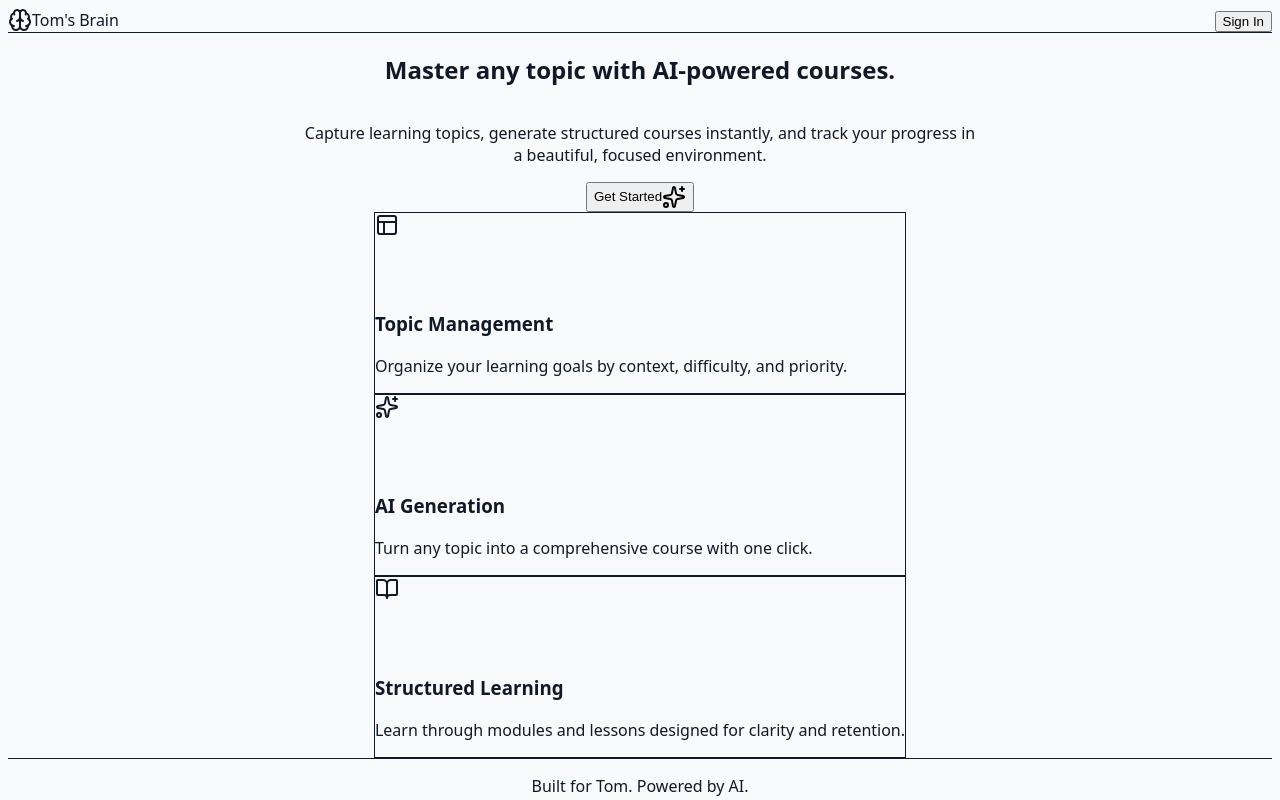
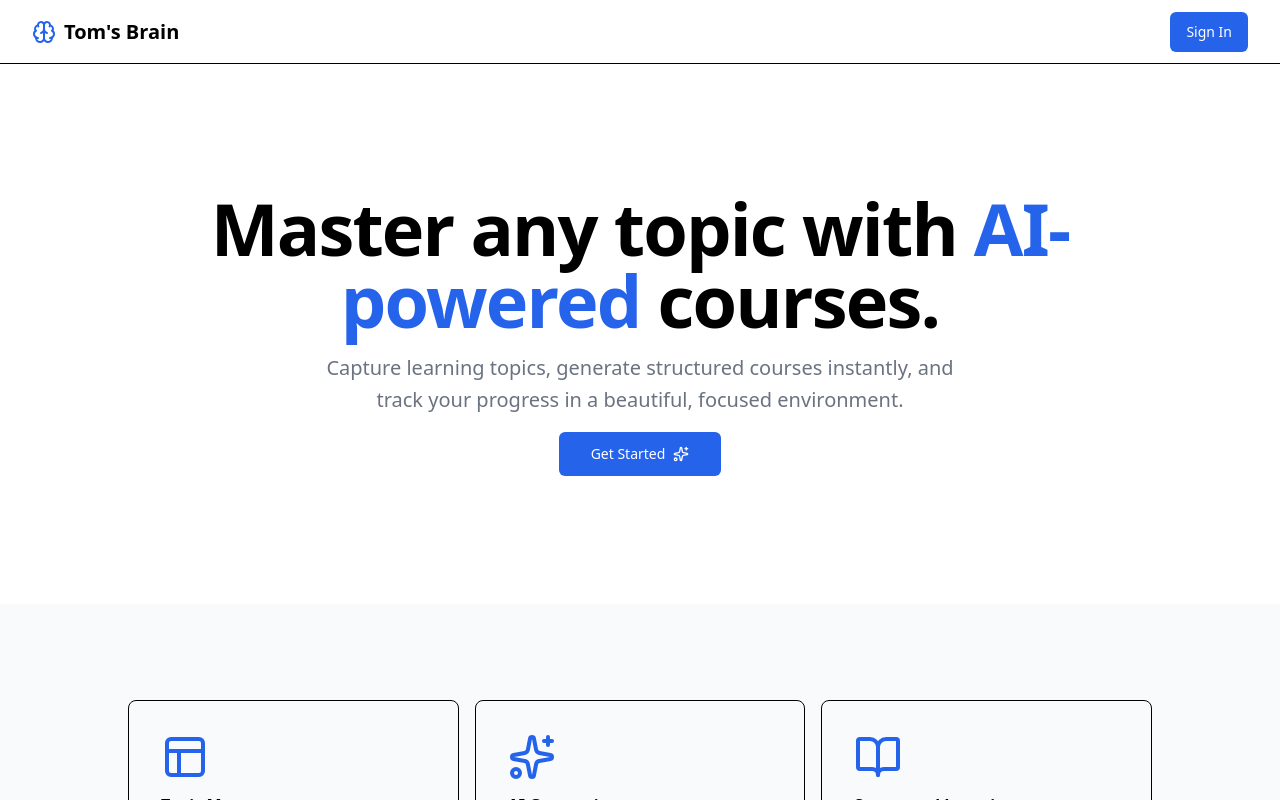
Before and after one commit to PeacockIllustrated/toms-brain, a Next.js app: page / in a window 1280 px wide. Shown: the top 800 px of the page. Built offline with nearby package versions, Linux system fonts and the light colour scheme.

Commit message:
Fix: Update Tailwind CSS configuration to v4

```diff
--- a/app/globals.css
+++ b/app/globals.css
@@ -1,16 +1,99 @@
-@tailwind base;
-@tailwind components;
-@tailwind utilities;
+@import "tailwindcss";
+
+@theme {
+  --color-background: var(--background);
+  --color-foreground: var(--foreground);
+
+  --color-primary: var(--primary);
+  --color-primary-foreground: var(--primary-foreground);
+
+  --color-secondary: var(--secondary);
+  --color-secondary-foreground: var(--secondary-foreground);
+
+  --color-muted: var(--muted);
+  --color-muted-foreground: var(--muted-foreground);
+
+  --color-accent: var(--accent);
+  --color-accent-foreground: var(--accent-foreground);
+
+  --color-destructive: var(--destructive);
+  --color-destructive-foreground: var(--destructive-foreground);
+
+  --color-card: var(--card);
+  --color-card-foreground: var(--card-foreground);
+
+  --color-popover: var(--popover);
+  --color-popover-foreground: var(--popover-foreground);
+
+  --color-border: var(--border);
+  --color-input: var(--input);
+  --color-ring: var(--ring);
+
+  --radius-sm: calc(var(--radius) - 4px);
+  --radius-md: calc(var(--radius) - 2px);
+  --radius-lg: var(--radius);
+}
 
 :root {
-  --background: #f9fafb; /* gray-50 */
-  --foreground: #111827; /* gray-900 */
+  --background: #f9fafb;
+  --foreground: #111827;
+
+  --card: #ffffff;
+  --card-foreground: #000000;
+
+  --popover: #ffffff;
+  --popover-foreground: #000000;
+
+  --primary: #2563eb;
+  --primary-foreground: #ffffff;
+
+  --secondary: #f3f4f6;
+  --secondary-foreground: #111827;
+
+  --muted: #f3f4f6;
+  --muted-foreground: #6b7280;
+
+  --accent: #f3f4f6;
+  --accent-foreground: #111827;
+
+  --destructive: #ef4444;
+  --destructive-foreground: #ffffff;
+
+  --border: #e5e7eb;
+  --input: #e5e7eb;
+  --ring: #2563eb;
+
+  --radius: 0.5rem;
 }
 
-body {
-  color: var(--foreground);
-  background: var(--background);
-  font-family: ui-sans-serif, system-ui, -apple-system, BlinkMacSystemFont, "Segoe UI", Roboto, "Helvetica Neue", Arial, "Noto Sans", sans-serif, "Apple Color Emoji", "Segoe UI Emoji", "Segoe UI Symbol", "Noto Color Emoji";
+.dark {
+  --background: #0a0a0a;
+  --foreground: #ededed;
+
+  --card: #0a0a0a;
+  --card-foreground: #ededed;
+
+  --popover: #0a0a0a;
+  --popover-foreground: #ededed;
+
+  --primary: #3b82f6;
+  --primary-foreground: #ffffff;
+
+  --secondary: #1f2937;
+  --secondary-foreground: #ededed;
+
+  --muted: #1f2937;
+  --muted-foreground: #9ca3af;
+
+  --accent: #1f2937;
+  --accent-foreground: #ededed;
+
+  --destructive: #7f1d1d;
+  --destructive-foreground: #ededed;
+
+  --border: #374151;
+  --input: #374151;
+  --ring: #1d4ed8;
 }
 
 @layer utilities {
--- a/tailwind.config.ts
+++ /dev/null
@@ -1,31 +0,0 @@
-import type { Config } from "tailwindcss";
-
-const config: Config = {
-    content: [
-        "./pages/**/*.{js,ts,jsx,tsx,mdx}",
-        "./components/**/*.{js,ts,jsx,tsx,mdx}",
-        "./app/**/*.{js,ts,jsx,tsx,mdx}",
-    ],
-    theme: {
-        extend: {
-            colors: {
-                background: "var(--background)",
-                foreground: "var(--foreground)",
-                primary: {
-                    DEFAULT: "#2563eb", // blue-600
-                    foreground: "#ffffff",
-                },
-                muted: {
-                    DEFAULT: "#f3f4f6", // gray-100
-                    foreground: "#6b7280", // gray-500
-                },
-                card: {
-                    DEFAULT: "#ffffff",
-                    foreground: "#000000",
-                },
-            },
-        },
-    },
-    plugins: [],
-};
-export default config;
```
